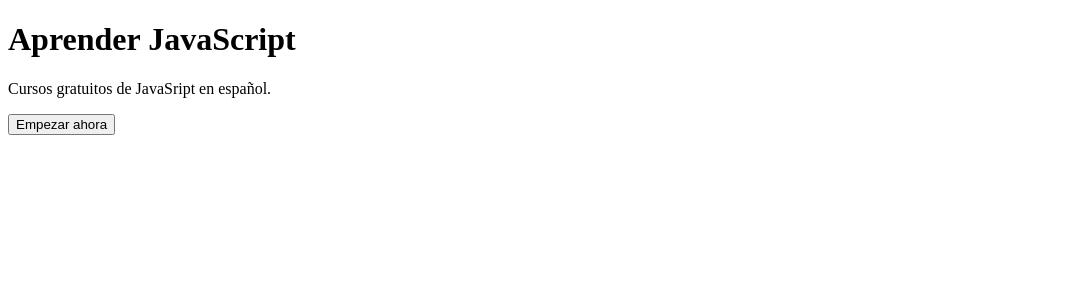
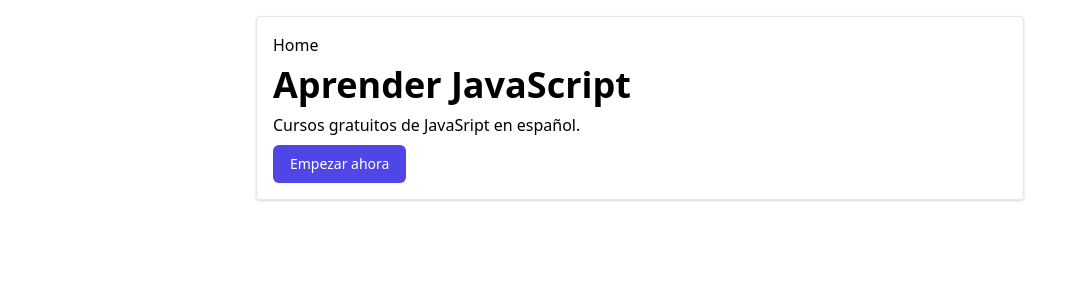
Before and after one commit to oncet/aprenderjs, a Next.js app: page / in a window 1280 px wide. Shown: the top 300 px of the page, without its empty margins (0-1079 px from the left). Built offline with nearby package versions, Linux system fonts and the light colour scheme.

Commit message:
use global css

```diff
--- a/components/button.js
+++ b/components/button.js
@@ -3,7 +3,7 @@ import Link from 'next/link'
 export default function Button({ children, onClick, className }) {
   return (
     <button
-      className={`inline-flex items-center px-4 py-2 border border-transparent rounded-md shadow-sm text-sm font-medium text-white bg-indigo-600 hover:bg-indigo-700 focus:outline-none focus:ring-2 focus:ring-offset-2 focus:ring-indigo-500 ${className}`}
+      className={`mb-2 inline-flex items-center px-4 py-2 border border-transparent rounded-md shadow-sm text-sm font-medium text-white bg-indigo-600 hover:bg-indigo-700 focus:outline-none focus:ring-2 focus:ring-offset-2 focus:ring-indigo-500 ${className}`}
       onClick={onClick}
     >
       {children}
--- a/components/code-editor.js
+++ b/components/code-editor.js
@@ -4,9 +4,15 @@ const MonacoEditor = dynamic(import('react-monaco-editor'), { ssr: false })
 
 export default function CodeEditor(props) {
   return (
-    <MonacoEditor
-      language='javascript'
-      {...props}
-    />
+    <div className="mb-2">
+      <MonacoEditor
+        theme="vs-dark"
+        options={{
+          minimap: { enabled: false },
+          lineNumbers: false,
+        }}
+        {...props}
+      />
+    </div>
   )
 }
--- a/components/header.js
+++ /dev/null
@@ -1,3 +0,0 @@
-export default function Header({ children }) {
-  return <h1 className="font-sans font-bold text-4xl">{children}</h1>;
-}
--- a/pages/_app.js
+++ b/pages/_app.js
@@ -1,8 +1,13 @@
-import 'tailwindcss/tailwind.css'
+import Link from 'next/link'
+
+import '../styles/global.css'
 
 function MyApp({ Component, pageProps }) {
   return (
-    <div className="container mx-auto border rounded shadow p-4 mt-4">
+    <div
+      className="container max-w-screen-md mx-auto border rounded shadow p-4 mt-4"
+    >
+      <p><Link href=".."><a>Home</a></Link></p>
       <Component {...pageProps} />
     </div>
   )
--- a/pages/courses/index.js
+++ /dev/null
@@ -1,5 +0,0 @@
-import Link from 'next/link'
-
-export default function Courses() {
-  return <Link href="/courses/hello-world"><a>Cursos!</a></Link>
-}
--- /dev/null
+++ b/pages/cursos/hello-world/index.js
@@ -0,0 +1,41 @@
+import { useState } from 'react'
+import Head from 'next/head'
+import CodeEditor from '../../../components/code-editor'
+import Button from '../../../components/button'
+
+export default function HelloWorld() {
+  const [codeExecuted, setCodeExecuted] = useState(false)
+  const [code, setCode] = useState(`const foo = 'bar'; return foo;`)
+  const [codeOutput, setCodeOutput] = useState()
+  const handleOnClick = () => {
+    setCodeExecuted(true)
+    const result = Function(`"use strict"; ${code}`)(); // TODO Move out
+    setCodeOutput(result)
+  }
+  return (
+    <>
+      <Head>
+        <title>Hello world!</title>
+      </Head>
+      <h1>Hello world!</h1>
+      <p>Some description...</p>
+      <CodeEditor
+        language='javascript'
+        height='80px'
+        onChange={(newCode) => setCode(newCode)}
+        value={code}
+      />
+      <Button onClick={handleOnClick}>Probar código</Button>
+      {codeExecuted && (
+        <>
+          <h2>Resultados</h2>
+          <output className="block mt-4 ml-2">
+            <pre>
+              {codeOutput ? codeOutput : typeof codeOutput}
+            </pre>
+          </output>
+        </>
+      )}
+    </>
+  )
+}
--- /dev/null
+++ b/pages/cursos/index.js
@@ -0,0 +1,12 @@
+import Link from 'next/link'
+
+export default function Courses() {
+  return (
+    <>
+      <h1>Cursos</h1>
+      <ul>
+        <li><Link href="/cursos/hello-world"><a>Hello World</a></Link></li>
+      </ul>
+    </>
+  )
+}
--- a/pages/index.js
+++ b/pages/index.js
@@ -1,6 +1,5 @@
 import Head from 'next/head'
-import Button from '../components/button'
-import Header from '../components/header'
+import LinkButton from '../components/link-button'
 
 export default function Home() {
   return (
@@ -9,9 +8,9 @@ export default function Home() {
         <title>Aprender JavaScript</title>
         <link rel="icon" href="/favicon.ico" />
       </Head>
-      <Header>Aprender JavaScript</Header>
-      <p className="text-lg mt-3">Cursos gratuitos de JavaSript en español.</p>
-      <Button className="mt-4" href="courses">Empezar ahora</Button>
+      <h1>Aprender JavaScript</h1>
+      <p>Cursos gratuitos de JavaSript en español.</p>
+      <LinkButton href="cursos">Empezar ahora</LinkButton>
     </>
   )
 }
--- /dev/null
+++ b/styles/global.css
@@ -0,0 +1,23 @@
+@tailwind base;
+@tailwind components;
+@tailwind utilities;
+
+@layer base {
+  h1,
+  h2,
+  h3,
+  h4,
+  h5,
+  h6 {
+    @apply font-bold;
+  }
+  h1 {
+    @apply text-4xl mb-2;
+  }
+  h2 {
+    @apply text-2xl;
+  }
+  p {
+    @apply mb-2;
+  }
+}
```
Also changed, not shown: pages/courses/hello-world/index.js (deleted, +0 -32 lines), pages/cursos/hello-world/2.js (renamed from pages/courses/hello-world/2.js).
